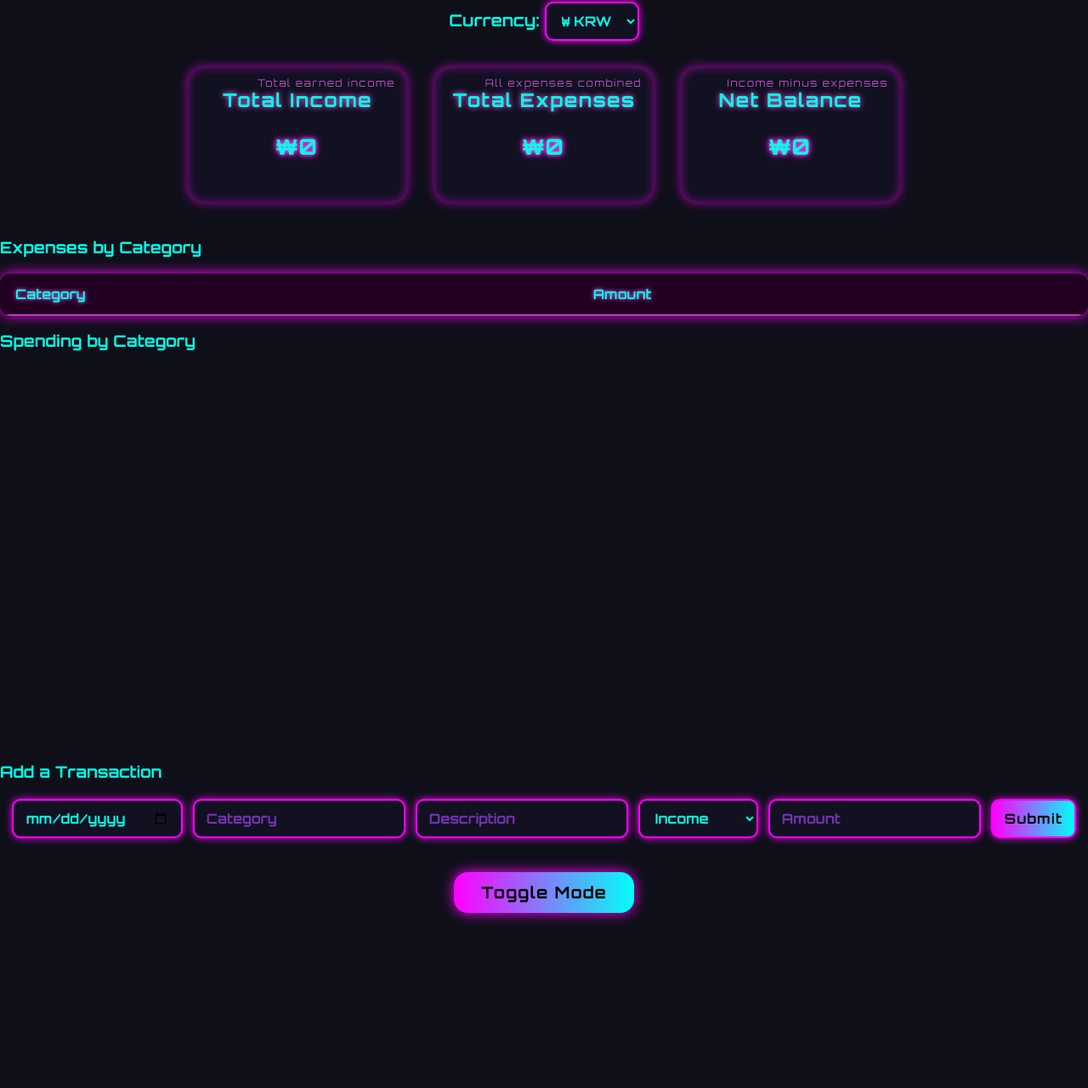
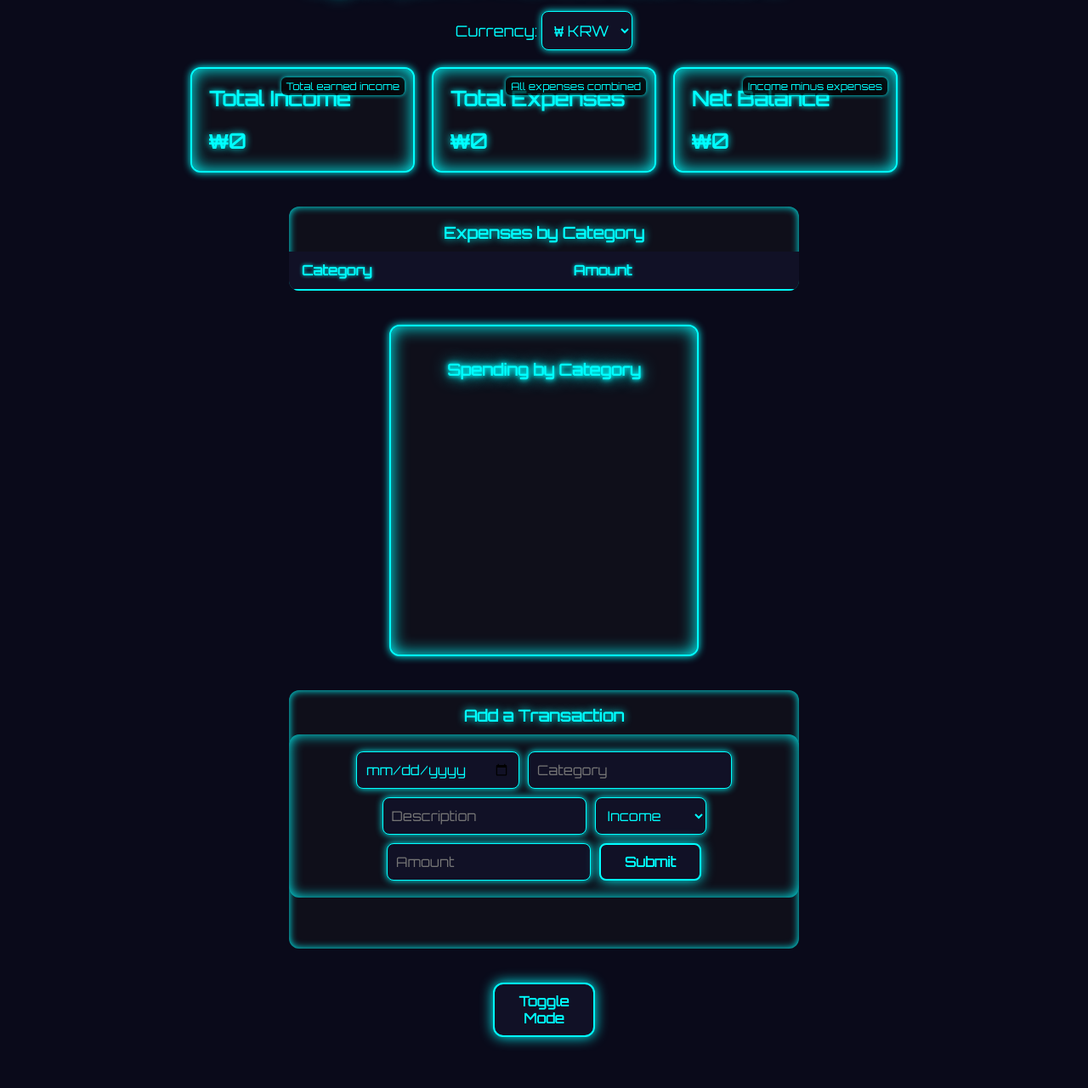
Before and after one commit to Joy-creator04/project2, a plain HTML site: page index.html in a window 1280 px wide. Shown: the part 143-1423 px from the top of the page at 85% size. Before the commit the page ends 1277 px from the top, so only its background shows below. Drawn offline with nearby package versions, Linux system fonts and the light colour scheme; no server answers.

Commit message:
Update index.html

```diff
--- a/index.html
+++ b/index.html
@@ -6,325 +6,250 @@
   <title>Cyberpunk Financial Dashboard</title>
 
   <!-- Orbitron font from Google Fonts -->
-  <link href="https://fonts.googleapis.com/css2?family=Orbitron:wght@400;700&display=swap" rel="stylesheet" />
+  <link href="https://fonts.googleapis.com/css2?family=Orbitron&display=swap" rel="stylesheet" />
 
   <style>
-    /* --- Cyberpunk Neon Theme & Fonts --- */
-
-    /* Base colors and neon glow */
-    :root {
-      --bg-color: #0f0f1a;
-      --text-color: #00ffe7;
-      --accent-color: #ff00ff;
-      --accent-color-light: #ff66ff;
-      --card-bg: #111122;
-      --card-glow: #ff00ff88;
-      --hover-glow: #ff66ffcc;
-      --table-header-bg: #220022;
-      --table-row-bg: #110011;
-      --tooltip-bg: #330033cc;
+    /* Base resets */
+    body {
+      margin: 0;
+      padding: 20px;
+      background: #0a0a1a;
+      color: #0ff;
+      font-family: 'Orbitron', sans-serif;
+      --text-color: #0ff;
     }
 
-    /* Reset and body styles */
-    body {
-      margin: 0;
-      background-color: var(--bg-color);
-      color: var(--text-color);
-      font-family: 'Orbitron', sans-serif;
-      user-select: none;
-      -webkit-font-smoothing: antialiased;
-      -moz-osx-font-smoothing: grayscale;
+    h1, h3 {
+      text-align: center;
+      color: #0ff;
+      text-shadow:
+        0 0 5px #0ff,
+        0 0 10px #0ff,
+        0 0 20px #0ff;
     }
 
-    /* Top bar */
     .top-bar {
-      background: linear-gradient(90deg, #ff00ff, #00fff7);
-      padding: 12px 20px;
-      box-shadow: 0 0 12px var(--accent-color);
-      font-weight: 700;
-      font-size: 1.2rem;
-      letter-spacing: 2px;
-      text-align: center;
-      color: #fff;
-      text-shadow:
-        0 0 5px #ff00ff,
-        0 0 10px #ff00ff,
-        0 0 20px #ff00ff,
-        0 0 40px #ff66ff;
+      background: #070722;
+      padding: 10px 20px;
+      font-size: 1.1em;
+      font-weight: bold;
+      color: #0ff;
+      text-shadow: 0 0 6px #0ff;
+      border-bottom: 2px solid #0ff;
+      margin-bottom: 30px;
     }
 
-    h1 {
-      text-align: center;
-      margin-top: 20px;
-      font-weight: 700;
-      font-size: 2.5rem;
-      text-shadow:
-        0 0 5px var(--accent-color-light),
-        0 0 10px var(--accent-color-light),
-        0 0 20px var(--accent-color);
+    .logo {
+      user-select: none;
     }
 
     .currency-selector {
+      margin: 20px auto;
       text-align: center;
-      margin: 15px 0 30px;
-      font-weight: 700;
-      font-size: 1.2rem;
+      font-size: 1.1em;
     }
 
     select {
-      background-color: var(--card-bg);
-      border: 2px solid var(--accent-color);
-      color: var(--text-color);
-      padding: 6px 10px;
+      background: #111126;
+      color: #0ff;
+      border: 1px solid #0ff;
+      padding: 6px 12px;
       border-radius: 6px;
-      font-family: 'Orbitron', monospace;
-      font-weight: 700;
+      font-family: 'Orbitron', sans-serif;
+      font-size: 1em;
+      cursor: pointer;
       box-shadow:
-        0 0 5px var(--accent-color),
-        0 0 10px var(--accent-color-light);
-      transition: border-color 0.3s ease;
+        0 0 5px #0ff;
+      transition: background 0.3s ease;
     }
-    select:hover, select:focus {
-      border-color: var(--accent-color-light);
-      outline: none;
-      box-shadow:
-        0 0 10px var(--accent-color-light),
-        0 0 20px var(--accent-color-light);
+    select:hover {
+      background: #0ff;
+      color: #000;
     }
 
-    /* Dashboard cards with neon glow */
     .dashboard {
       display: flex;
       justify-content: center;
-      gap: 30px;
+      gap: 20px;
+      margin-bottom: 40px;
       flex-wrap: wrap;
-      margin-bottom: 40px;
     }
 
     .card {
-      background-color: var(--card-bg);
+      background: #0f0f1a;
+      border: 2px solid #0ff;
+      border-radius: 12px;
+      padding: 20px;
       width: 220px;
-      padding: 25px 20px;
-      border-radius: 20px;
       box-shadow:
-        0 0 12px var(--card-glow),
-        inset 0 0 12px var(--card-glow);
-      color: var(--text-color);
-      text-align: center;
+        0 0 10px #0ff,
+        0 0 20px #0ff inset;
+      position: relative;
+      transition: box-shadow 0.3s ease;
       cursor: default;
-      transition: box-shadow 0.3s ease, transform 0.3s ease;
-      position: relative;
-      font-weight: 600;
-      letter-spacing: 1.5px;
-      user-select: text;
     }
-
-    /* Glow effect on hover */
     .card:hover {
       box-shadow:
-        0 0 20px var(--hover-glow),
-        0 0 30px var(--hover-glow),
-        inset 0 0 30px var(--hover-glow);
-      transform: translateY(-8px);
+        0 0 20px #0ff,
+        0 0 40px #0ff inset;
     }
 
     .card h2 {
-      margin: 0 0 10px;
-      font-weight: 700;
-      font-size: 1.4rem;
-      text-shadow: 0 0 6px var(--accent-color-light);
+      margin-top: 0;
+      color: #0ff;
+      text-shadow: 0 0 6px #0ff;
     }
 
     .card p {
-      font-size: 1.6rem;
-      font-weight: 900;
-      letter-spacing: 2px;
-      text-shadow:
-        0 0 5px var(--accent-color-light),
-        0 0 10px var(--accent-color);
+      font-size: 1.5em;
+      font-weight: bold;
+      color: #0ff;
+      text-shadow: 0 0 8px #0ff;
+      margin: 10px 0 0 0;
     }
 
-    /* Tooltip */
     .tooltip {
       position: absolute;
-      top: 12px;
-      right: 15px;
-      font-size: 0.75rem;
-      color: var(--accent-color-light);
-      opacity: 0.7;
-      font-weight: 400;
+      top: 10px;
+      right: 10px;
+      font-size: 0.75em;
+      background: #000a;
+      color: #0ff;
+      padding: 3px 6px;
+      border-radius: 6px;
+      box-shadow: 0 0 5px #0ff;
       user-select: none;
     }
 
-    /* Expense table with neon style */
+    /* Smaller pie chart card */
+    .card.chart-card {
+      width: 320px;
+      margin: 0 auto 40px auto;
+    }
+
+    /* Neon-themed table */
+    .category-table {
+      width: 90%;
+      max-width: 600px;
+      margin: 0 auto 40px auto;
+      border-collapse: collapse;
+      box-shadow:
+        0 0 10px #0ff inset;
+      background: #0f0f1a;
+      border-radius: 12px;
+      overflow: hidden;
+      font-family: 'Orbitron', monospace;
+    }
+
+    .category-table h3 {
+      margin-bottom: 10px;
+      color: #0ff;
+      text-shadow: 0 0 10px #0ff;
+      text-align: center;
+    }
+
     table {
       width: 100%;
       border-collapse: collapse;
-      font-size: 1rem;
-      font-weight: 600;
-      box-shadow:
-        0 0 15px var(--accent-color);
-      border-radius: 12px;
-      overflow: hidden;
-      background-color: var(--card-bg);
     }
 
     th, td {
-      padding: 14px 18px;
+      padding: 12px 15px;
+      border-bottom: 1px solid #0ff;
       text-align: left;
-      color: var(--text-color);
-      border-bottom: 1px solid var(--accent-color-light);
+      color: #0ff;
+      text-shadow:
+        0 0 4px #0ff;
     }
-
     th {
-      background-color: var(--table-header-bg);
-      text-shadow:
-        0 0 5px var(--accent-color-light);
+      background: #111126;
+      border-bottom: 2px solid #0ff;
     }
-
-    tr:nth-child(even) {
-      background-color: var(--table-row-bg);
-    }
-
     tr:hover {
-      background-color: #330033aa;
-      box-shadow:
-        0 0 12px var(--hover-glow);
-      transition: background-color 0.3s ease;
+      background: #001f33;
+      cursor: pointer;
+      box-shadow: 0 0 15px #0ff;
     }
 
     /* Form styling */
     form {
       display: flex;
       flex-wrap: wrap;
-      gap: 12px;
       justify-content: center;
-      margin-top: 20px;
+      gap: 10px;
+      background: #0f0f1a;
+      padding: 20px;
+      border-radius: 12px;
+      box-shadow: 0 0 15px #0ff inset;
+      max-width: 700px;
+      margin: 0 auto 60px auto;
+      font-family: 'Orbitron', monospace;
     }
 
     input, select, button {
       font-family: 'Orbitron', monospace;
-      font-weight: 700;
-      font-size: 1rem;
-      padding: 10px 14px;
-      border: 2px solid var(--accent-color);
-      border-radius: 10px;
-      background-color: var(--card-bg);
-      color: var(--text-color);
-      box-shadow:
-        0 0 8px var(--accent-color);
-      transition: border-color 0.3s ease;
-      user-select: text;
+      font-size: 1em;
+      padding: 10px;
+      border-radius: 8px;
+      border: 1px solid #0ff;
+      background: #111126;
+      color: #0ff;
+      box-shadow: 0 0 8px #0ff;
+      transition: background 0.3s ease, color 0.3s ease;
+    }
+    input::placeholder {
+      color: #0ff99;
+      text-shadow: 0 0 4px #0ff99;
+    }
+    input:focus, select:focus, button:focus {
+      outline: none;
+      background: #0ff;
+      color: #000;
+      box-shadow: 0 0 12px #0ff;
+    }
+    button {
+      cursor: pointer;
+      font-weight: bold;
+      border: 2px solid #0ff;
+      box-shadow: 0 0 15px #0ff;
+      width: 120px;
+    }
+    button:hover {
+      background: #0ff;
+      color: #000;
+      box-shadow: 0 0 25px #0ff;
     }
 
-    input::placeholder {
-      color: #aa44ffaa;
+    #entryMsg {
+      color: #0ff;
+      text-shadow: 0 0 10px #0ff;
+      font-weight: bold;
+      margin-top: 10px;
+      width: 100%;
+      text-align: center;
     }
 
-    input:focus, select:focus, button:focus {
-      outline: none;
-      border-color: var(--accent-color-light);
-      box-shadow:
-        0 0 15px var(--accent-color-light);
+    /* Toggle mode button */
+    .toggle-mode {
+      display: block;
+      margin: 0 auto 40px auto;
+      background: #111126;
+      border: 2px solid #0ff;
+      color: #0ff;
+      padding: 10px 20px;
+      border-radius: 12px;
+      font-family: 'Orbitron', monospace;
+      font-weight: bold;
+      cursor: pointer;
+      box-shadow: 0 0 15px #0ff;
+      transition: background 0.3s ease, color 0.3s ease;
+    }
+    .toggle-mode:hover {
+      background: #0ff;
+      color: #000;
+      box-shadow: 0 0 25px #0ff;
     }
 
-    button {
-      cursor: pointer;
-      background: linear-gradient(90deg, #ff00ff, #00fff7);
-      color: #000;
-      font-weight: 900;
-      letter-spacing: 1.2px;
-      text-shadow: none;
-      transition: box-shadow 0.3s ease, transform 0.3s ease;
-    }
-
-    button:hover {
-      box-shadow:
-        0 0 20px var(--hover-glow),
-        0 0 40px var(--hover-glow);
-      transform: translateY(-3px);
-    }
-
-    /* Toggle Mode Button */
-    .toggle-mode {
-      display: block;
-      margin: 40px auto 60px;
-      padding: 12px 32px;
-      font-family: 'Orbitron', monospace;
-      font-weight: 700;
-      font-size: 1.2rem;
-      border-radius: 16px;
-      border: none;
-      background: linear-gradient(90deg, #ff00ff, #00fff7);
-      color: #000;
-      cursor: pointer;
-      box-shadow:
-        0 0 15px var(--accent-color);
-      transition: box-shadow 0.3s ease, transform 0.3s ease;
-    }
-
-    .toggle-mode:hover {
-      box-shadow:
-        0 0 30px var(--hover-glow),
-        0 0 50px var(--hover-glow);
-      transform: translateY(-4px);
-    }
-
-    /* Day mode overrides */
-    body.day-mode {
-      --bg-color: #f0f0f5;
-      --text-color: #222222;
-      --accent-color: #ff44ff;
-      --accent-color-light: #ff99ff;
-      --card-bg: #ffffff;
-      --card-glow: #ff44ff88;
-      --hover-glow: #ff99ffcc;
-      --table-header-bg: #ffe6ff;
-      --table-row-bg: #fff0ff;
-      --tooltip-bg: #ffccffcc;
-      background-color: var(--bg-color);
-      color: var(--text-color);
-    }
-
-    body.day-mode .top-bar {
-      background: linear-gradient(90deg, #ff44ff, #44ffff);
-      color: #222;
-      text-shadow: none;
-      box-shadow: 0 0 8px var(--accent-color);
-    }
-
-    body.day-mode h1 {
-      text-shadow: none;
-    }
-
-    body.day-mode .card {
-      box-shadow: 0 0 10px var(--card-glow);
-      background-color: var(--card-bg);
-      color: var(--text-color);
-    }
-
-    body.day-mode .card:hover {
-      box-shadow: 0 0 20px var(--hover-glow);
-    }
-
-    body.day-mode table {
-      background-color: var(--card-bg);
-      box-shadow: 0 0 10px var(--accent-color);
-    }
-
-    body.day-mode th {
-      background-color: var(--table-header-bg);
-      color: var(--text-color);
-      text-shadow: none;
-    }
-
-    body.day-mode tr:nth-child(even) {
-      background-color: var(--table-row-bg);
-    }
-
-    body.day-mode tr:hover {
-      background-color: #ffccffcc;
-    }
   </style>
 </head>
 <body>
@@ -368,12 +293,12 @@
     </table>
   </div>
 
-  <div class="category-table">
+  <div class="card chart-card">
     <h3>Spending by Category</h3>
-    <canvas id="categoryChart" width="400" height="400"></canvas>
+    <canvas id="categoryChart" width="280" height="280"></canvas>
   </div>
 
-  <div class="category-table" style="margin-top: 60px;">
+  <div class="category-table" style="margin-top: 20px;">
     <h3>Add a Transaction</h3>
     <form id="entryForm">
       <input type="date" id="date" required />
@@ -386,7 +311,7 @@
       <input type="number" id="amount" placeholder="Amount" required />
       <button type="submit">Submit</button>
     </form>
-    <p id="entryMsg" style="text-align:center; margin-top:10px;"></p>
+    <p id="entryMsg"></p>
   </div>
 
   <button class="toggle-mode" onclick="toggleMode()">Toggle Mode</button>
```
